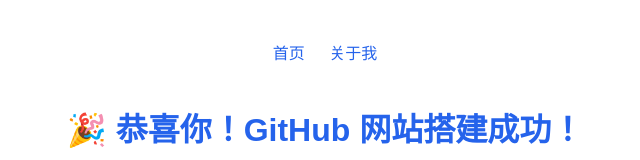
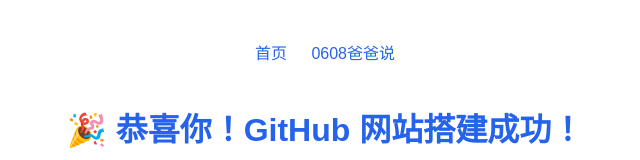
Before and after one commit to Long-yaoyao/Long-yaoyao.github.io, a plain HTML site: page index.html in a window 1280 px wide. Shown: the top 160 px of the page, without its empty margins (315-955 px from the left). Drawn offline with Linux system fonts and the light colour scheme.

Commit message:
Update index.html

```diff
--- a/index.html
+++ b/index.html
@@ -20,7 +20,7 @@
     <!-- 新增的导航栏 -->
     <div style="margin-bottom: 40px;">
         <a href="index.html" style="margin: 0 10px; color: #2563eb; text-decoration: none;">首页</a>
-        <a href="about.html" style="margin: 0 10px; color: #2563eb; text-decoration: none;">关于我</a>
+        <a href="0608-dad-said.html" style="margin: 0 10px; color: #2563eb; text-decoration: none;">0608爸爸说</a>
     </div>
 
     <h1>🎉 恭喜你！GitHub 网站搭建成功！</h1>
```
